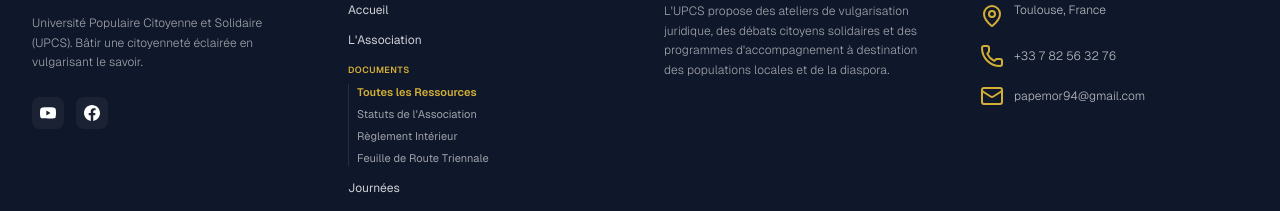
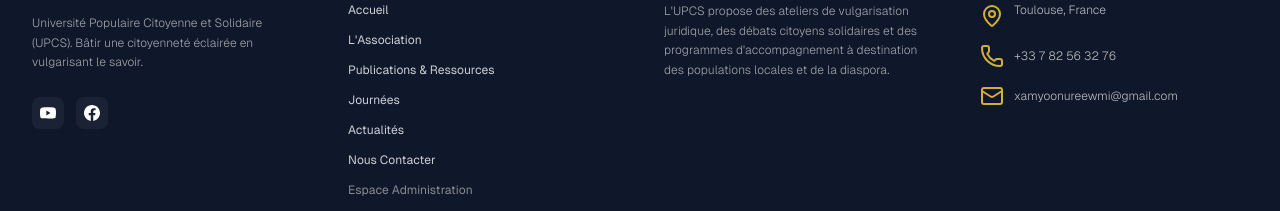
Before and after one commit to papemor94/xam-yoonu-reew-mi, a Next.js app: page /ressources in a window 1280 px wide. Shown: the part 891-1102 px from the top of the page. Built offline with nearby package versions, Linux system fonts and the light colour scheme; no server answers; the database is empty.

Commit message:
fix: remove documents submenu from footer navigation list

```diff
--- a/components/layout/Footer.tsx
+++ b/components/layout/Footer.tsx
@@ -67,29 +67,9 @@ export default function Footer() {
                 </Link>
               </li>
               <li>
-                <div className="text-xyrm-gold font-semibold uppercase tracking-wider text-[9px] mt-2 mb-1.5">Documents</div>
-                <ul className="space-y-1.5 pl-2 border-l border-white/10 text-[11px] text-white/60">
-                  <li>
-                    <Link href="/ressources" className="hover:text-xyrm-gold transition-colors block font-semibold text-xyrm-gold">
-                      Toutes les Ressources
-                    </Link>
-                  </li>
-                  <li>
-                    <a href="/docs/statuts.pdf" target="_blank" rel="noopener noreferrer" className="hover:text-xyrm-gold transition-colors block">
-                      Statuts de l&apos;Association
-                    </a>
-                  </li>
-                  <li>
-                    <a href="/docs/reglement.pdf" target="_blank" rel="noopener noreferrer" className="hover:text-xyrm-gold transition-colors block">
-                      Règlement Intérieur
-                    </a>
-                  </li>
-                  <li>
-                    <a href="/docs/fdrtriennale.pdf" target="_blank" rel="noopener noreferrer" className="hover:text-xyrm-gold transition-colors block">
-                      Feuille de Route Triennale
-                    </a>
-                  </li>
-                </ul>
+                <Link href="/ressources" className="hover:text-xyrm-gold transition-colors flex items-center gap-1 group">
+                  Publications & Ressources <ArrowUpRight className="h-3 w-3 opacity-0 group-hover:opacity-100 transition-opacity" />
+                </Link>
               </li>
               <li>
                 <Link href="/journees" className="hover:text-xyrm-gold transition-colors flex items-center gap-1 group">
@@ -145,7 +125,7 @@ export default function Footer() {
               <li className="flex items-center gap-2.5">
                 <Mail className="h-4.5 w-4.5 text-xyrm-gold shrink-0" />
                 <span className="font-light text-white/70 hover:text-xyrm-gold transition-colors">
-                  papemor94@gmail.com
+                  xamyoonureewmi@gmail.com
                 </span>
               </li>
             </ul>
```
